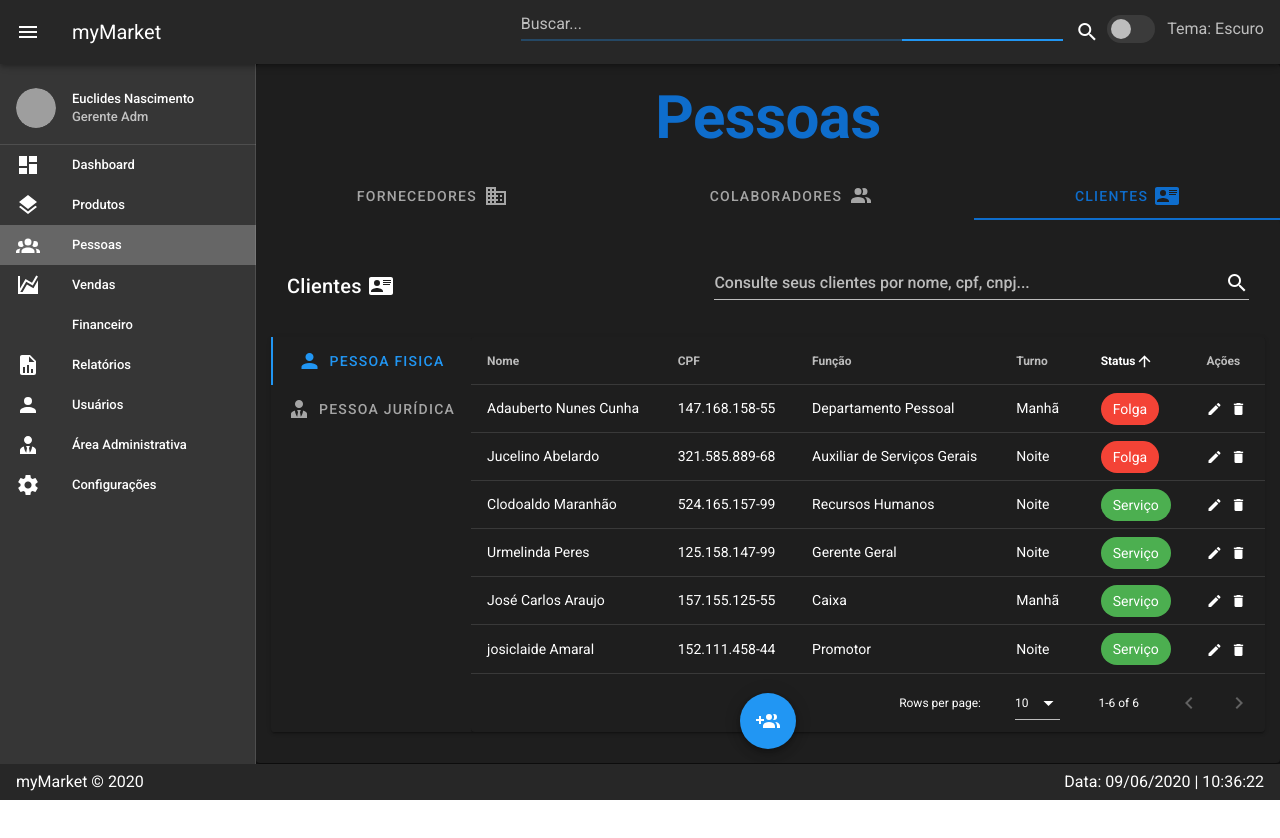
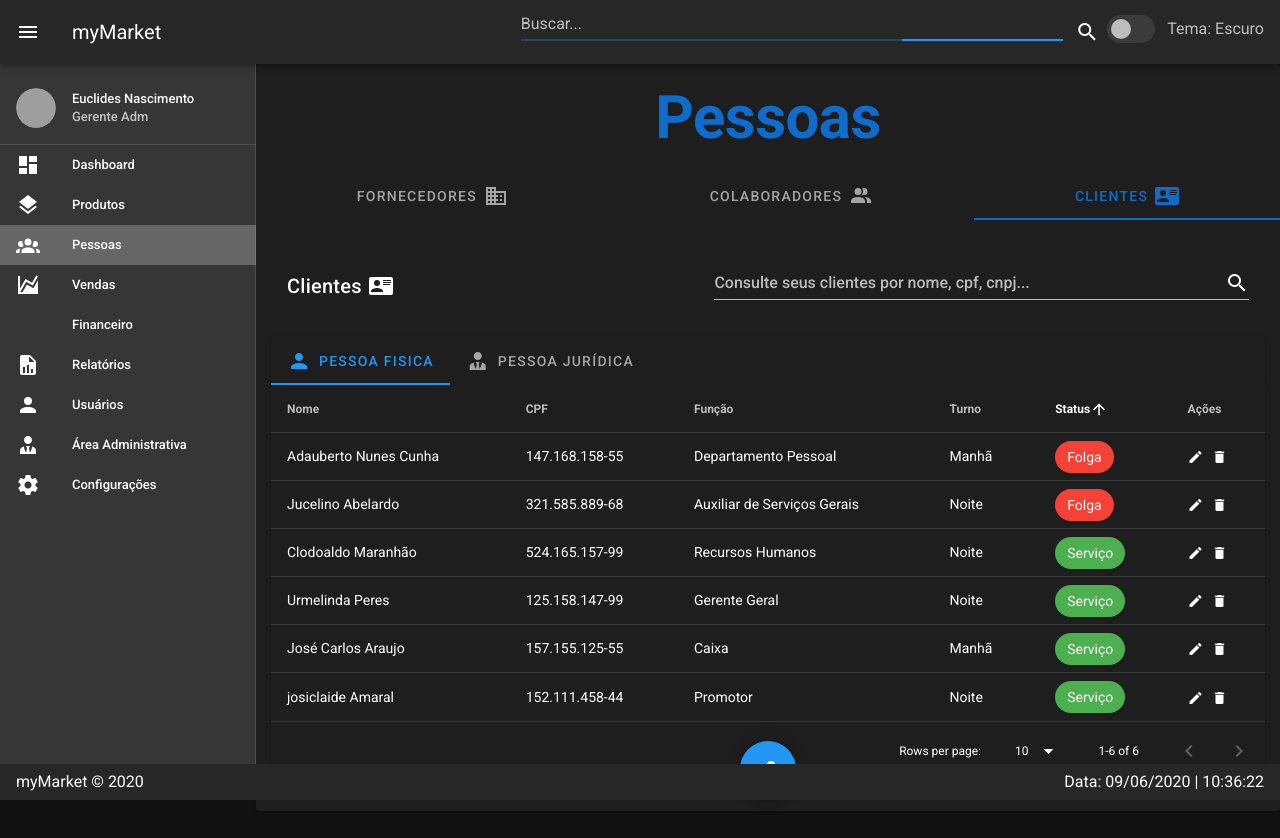
Before and after one commit to mymarket-retaguarda/rp_front, a Vue app: page /people in a window 1280 px wide. Both pictures are taken after a click on the tab "CLIENTES". Shown: the top 838 px of the page. Before the commit the page ends 800 px from the top, so only its background shows below. Built offline with nearby package versions, Linux system fonts and the light colour scheme; grey boxes are pictures that could not be loaded.

Commit message:
change modal

```diff
--- a/src/components/People/Clients.vue
+++ b/src/components/People/Clients.vue
@@ -45,7 +45,7 @@
     </v-card-title>
 
     <v-card>
-      <v-tabs vertical>
+      <v-tabs horizontal>
         <v-tab left>
           <v-icon left>mdi-account</v-icon>Pessoa Fisica
         </v-tab>
@@ -107,7 +107,7 @@
           <v-card-text>
             <v-container>
               <v-card>
-                <v-tabs vertical>
+                <v-tabs horiontal>
                   <v-tab left>
                     <v-icon left>mdi-account</v-icon>Pessoa Fisica
                   </v-tab>
@@ -205,7 +205,7 @@
 
 <script>
 import { mdiCardAccountDetails } from "@mdi/js";
-import { mdiAccountMultiplePlus } from "@mdi/js";
+import { mdiAccountPlus } from "@mdi/js";
 
 export default {
   data: () => ({
@@ -220,7 +220,7 @@ export default {
     ],
     icons: {
       icon: mdiCardAccountDetails,
-      iconAdd: mdiAccountMultiplePlus
+      iconAdd: mdiAccountPlus
     },
     products: [],
     editedIndex: -1,
```
